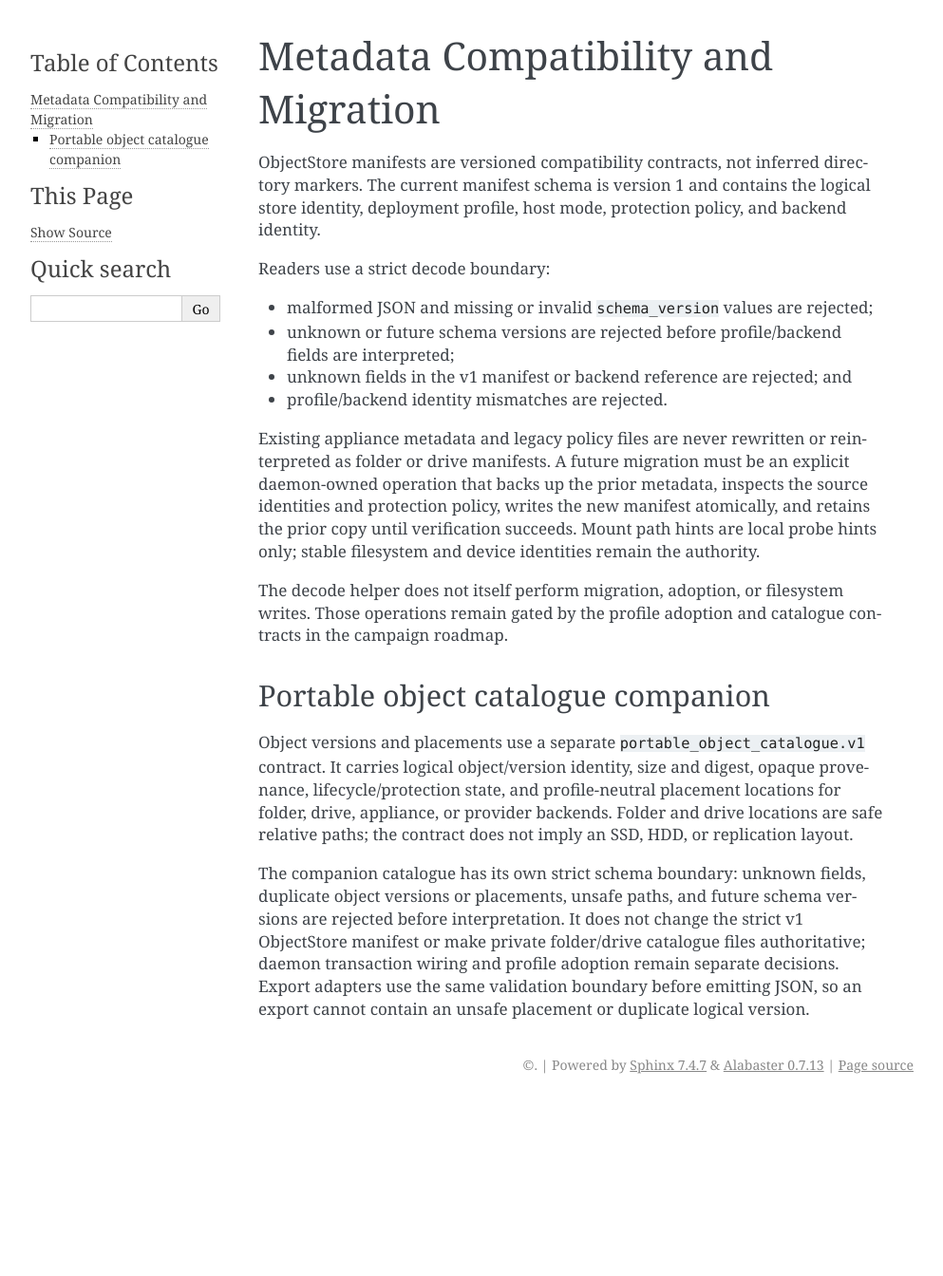
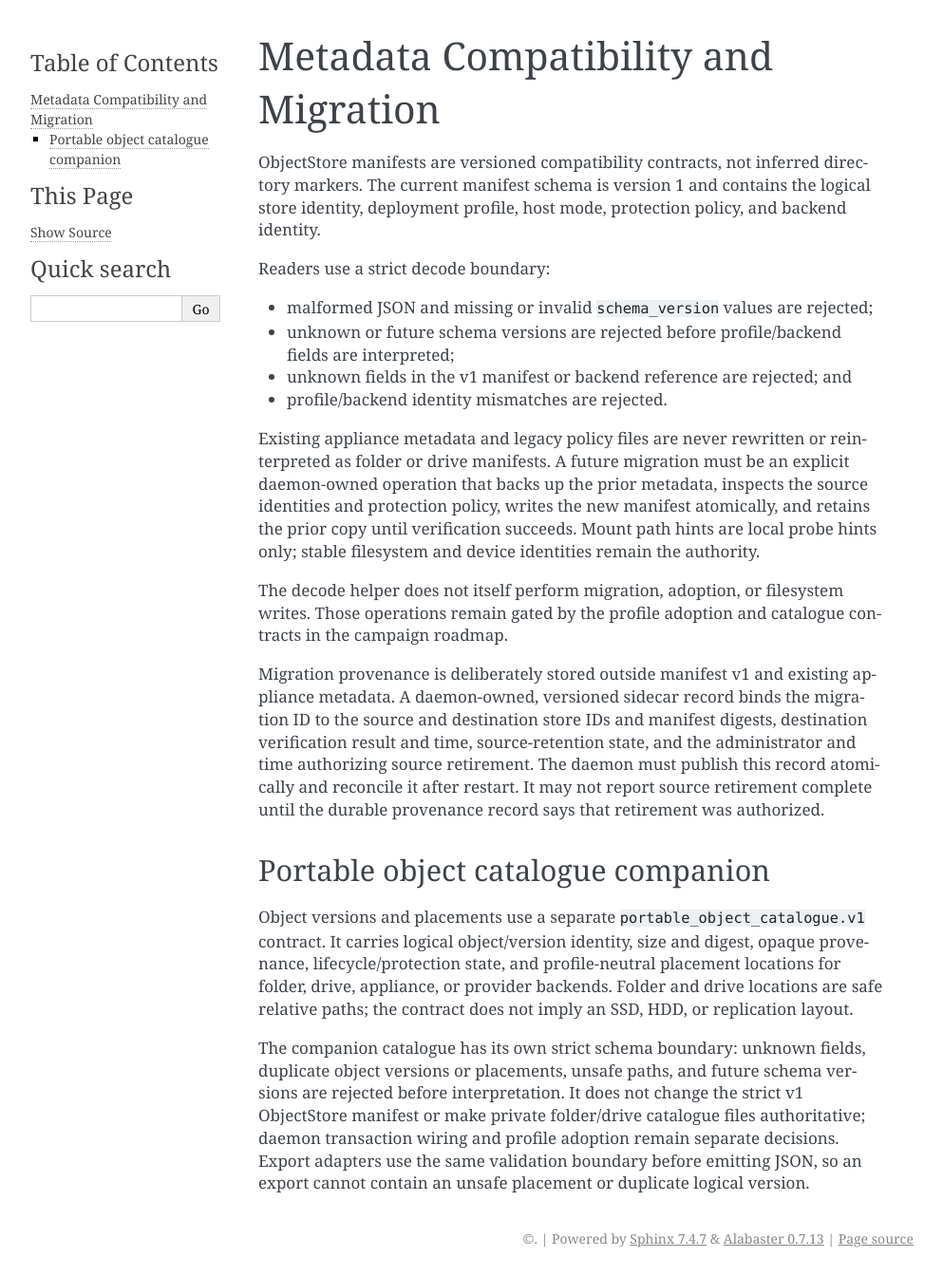
Before and after one commit to sagrudd/DASObjectStore, a Sphinx documentation site: the page built from docs/user/metadata-compatibility.rst, in a window 1280 px wide. Shown: the whole page at 95% size, without its empty margins (148-1141 px from the left). Built offline with Sphinx 7.4.7, drawn with Linux system fonts in a browser that asks for light colours; before the commit the page ends 1161 px from its top, so only the background shows below that.

Commit message:
docs: approve migration provenance sidecar

```diff
--- a/docs/user/metadata-compatibility.rst
+++ b/docs/user/metadata-compatibility.rst
@@ -26,6 +26,15 @@ The decode helper does not itself perform migration, adoption, or filesystem
 writes. Those operations remain gated by the profile adoption and catalogue
 contracts in the campaign roadmap.
 
+Migration provenance is deliberately stored outside manifest v1 and existing
+appliance metadata. A daemon-owned, versioned sidecar record binds the migration
+ID to the source and destination store IDs and manifest digests, destination
+verification result and time, source-retention state, and the administrator and
+time authorizing source retirement. The daemon must publish this record
+atomically and reconcile it after restart. It may not report source retirement
+complete until the durable provenance record says that retirement was
+authorized.
+
 Portable object catalogue companion
 ------------------------------------
 
```
Also changed, not shown: ROADMAP.md (+6 -0 lines), TODO.md (+7 -2 lines), docs/user/storage-profiles.rst (+7 -0 lines).
